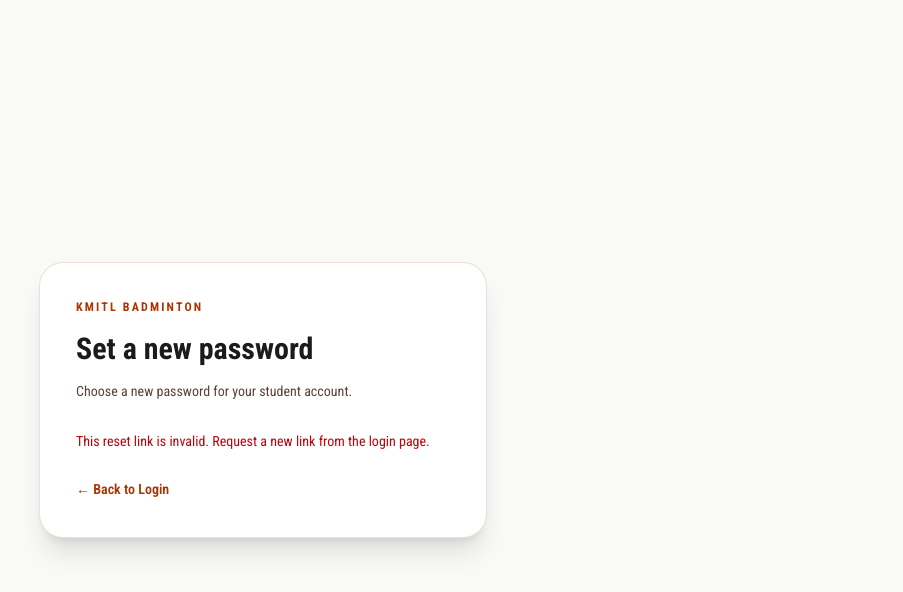
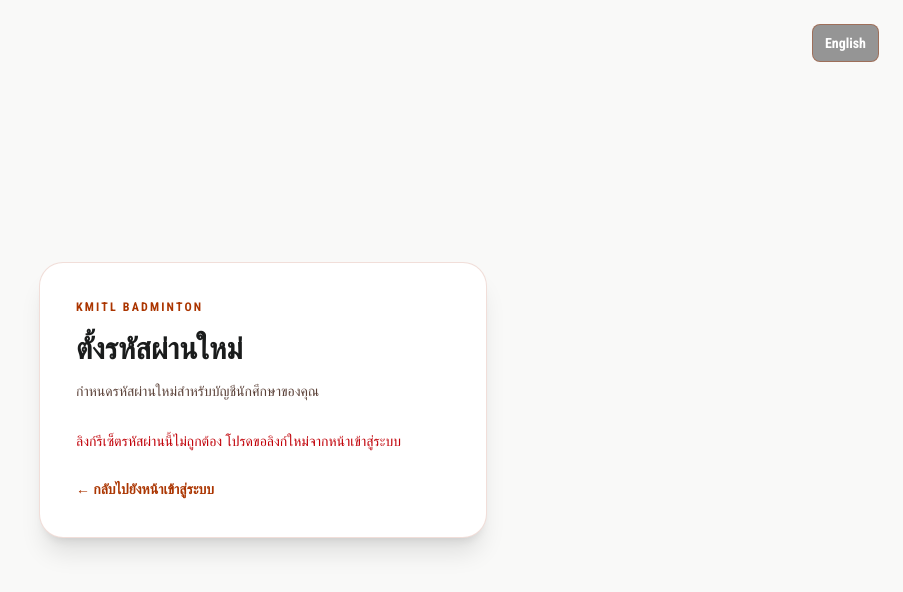
Before and after one commit to Kanaphat4539/Book-a-Badminton_Court, a Next.js app in the folder frontend/: page /reset-password in a window 1280 px wide. Shown: the top 592 px of the page, without its empty margins (377-1280 px from the left). Built offline with nearby package versions, Linux system fonts and the light colour scheme.

Commit message:
feat: integrate bilingual localization with password recovery and update booking lifecycle tests

```diff
--- a/frontend/src/app/forgot-password/page.tsx
+++ b/frontend/src/app/forgot-password/page.tsx
@@ -3,11 +3,13 @@
 import { useState } from 'react';
 import axios from 'axios';
 import api from '@/lib/api';
+import { useLocale } from '@/components/locale-provider';
+import { translate as authNewsText } from '@/lib/auth-news-messages.cjs';
 import { PasswordRecoveryShell } from '@/components/PasswordRecoveryShell';
 
-const genericMessage = 'If this email belongs to an account, a reset link will be sent. Check your inbox and spam folder.';
-
 export default function ForgotPasswordPage() {
+  const { locale } = useLocale();
+  const text = (key: string) => authNewsText(key, locale);
   const [email, setEmail] = useState('');
   const [submitting, setSubmitting] = useState(false);
   const [sent, setSent] = useState(false);
@@ -22,20 +24,20 @@ export default function ForgotPasswordPage() {
       setSent(true);
     } catch (cause) {
       setError(axios.isAxiosError(cause) && typeof cause.response?.data?.message === 'string'
-        ? cause.response.data.message : 'Could not send a reset link. Please try again.');
+        ? cause.response.data.message : text('resetLinkError'));
     } finally {
       setSubmitting(false);
     }
   }
 
   return (
-    <PasswordRecoveryShell title="Forgot password?" description="Enter the KMITL email address used for your student account.">
+    <PasswordRecoveryShell title={text('forgotPasswordTitle')} description={text('forgotPasswordDesc')}>
       {sent ? (
-        <p role="status" className="rounded-xl bg-orange-50 p-4 text-sm leading-6 text-gray-800 dark:bg-orange-950 dark:text-orange-50">{genericMessage}</p>
+        <p role="status" className="rounded-xl bg-orange-50 p-4 text-sm leading-6 text-gray-800 dark:bg-orange-950 dark:text-orange-50">{text('forgotPasswordSent')}</p>
       ) : (
         <form onSubmit={handleSubmit} className="space-y-5">
           <div>
-            <label htmlFor="recovery-email" className="mb-2 block text-sm font-semibold">KMITL email</label>
+            <label htmlFor="recovery-email" className="mb-2 block text-sm font-semibold">{text('kmitlEmailLabel')}</label>
             <input id="recovery-email" type="email" autoComplete="email" required maxLength={255}
               value={email} onChange={event => setEmail(event.target.value)}
               placeholder="name@kmitl.ac.th"
@@ -43,7 +45,7 @@ export default function ForgotPasswordPage() {
           </div>
           {error && <p role="alert" className="text-sm text-red-700 dark:text-red-300">{error}</p>}
           <button type="submit" disabled={submitting} className="w-full rounded-xl bg-primary px-4 py-3 font-bold text-white disabled:opacity-60">
-            {submitting ? 'Sending...' : 'Send reset link'}
+            {submitting ? text('sendingResetLink') : text('sendResetLink')}
           </button>
         </form>
       )}
--- a/frontend/src/app/reset-password/page.tsx
+++ b/frontend/src/app/reset-password/page.tsx
@@ -1,12 +1,24 @@
-import type { Metadata } from 'next';
+'use client';
+
+import { Suspense } from 'react';
+import { useSearchParams } from 'next/navigation';
+import { useLocale } from '@/components/locale-provider';
+import { translate as authNewsText } from '@/lib/auth-news-messages.cjs';
 import ResetPasswordForm from './reset-password-form';
 
-export const metadata: Metadata = { title: 'Reset password | KMITL Badminton', referrer: 'no-referrer' };
-
-export default async function ResetPasswordPage({ searchParams }: {
-  searchParams: Promise<{ token?: string | string[] }>;
-}) {
-  const value = (await searchParams).token;
-  const token = typeof value === 'string' ? value : '';
+function ResetPasswordContent() {
+  const searchParams = useSearchParams();
+  const token = searchParams.get('token') || '';
   return <ResetPasswordForm token={token} />;
 }
+
+export default function ResetPasswordPage() {
+  const { locale } = useLocale();
+  const _text = (key: string) => authNewsText(key, locale);
+
+  return (
+    <Suspense fallback={null}>
+      <ResetPasswordContent />
+    </Suspense>
+  );
+}
--- a/frontend/src/app/reset-password/reset-password-form.tsx
+++ b/frontend/src/app/reset-password/reset-password-form.tsx
@@ -3,9 +3,13 @@
 import { useState } from 'react';
 import axios from 'axios';
 import api from '@/lib/api';
+import { useLocale } from '@/components/locale-provider';
+import { translate as authNewsText } from '@/lib/auth-news-messages.cjs';
 import { PasswordRecoveryShell } from '@/components/PasswordRecoveryShell';
 
 export default function ResetPasswordForm({ token }: { token: string }) {
+  const { locale } = useLocale();
+  const text = (key: string) => authNewsText(key, locale);
   const [password, setPassword] = useState('');
   const [confirmation, setConfirmation] = useState('');
   const [submitting, setSubmitting] = useState(false);
@@ -16,11 +20,11 @@ export default function ResetPasswordForm({ token }: { token: string }) {
   async function handleSubmit(event: React.FormEvent) {
     event.preventDefault();
     if (password !== confirmation) {
-      setError('Passwords do not match.');
+      setError(text('passwordMismatch'));
       return;
     }
     if (new TextEncoder().encode(password).length > 72) {
-      setError('Password is too long. Use 72 bytes or fewer.');
+      setError(text('passwordTooLong'));
       return;
     }
     setSubmitting(true);
@@ -31,35 +35,35 @@ export default function ResetPasswordForm({ token }: { token: string }) {
       setDone(true);
     } catch (cause) {
       setError(axios.isAxiosError(cause) && typeof cause.response?.data?.message === 'string'
-        ? cause.response.data.message : 'Could not reset your password. Please try again.');
+        ? cause.response.data.message : text('updatePasswordFailed'));
     } finally {
       setSubmitting(false);
     }
   }
 
   return (
-    <PasswordRecoveryShell title="Set a new password" description="Choose a new password for your student account.">
+    <PasswordRecoveryShell title={text('resetPasswordTitle')} description={text('resetPasswordDesc')}>
       {done ? (
-        <p role="status" className="rounded-xl bg-orange-50 p-4 text-sm text-gray-800 dark:bg-orange-950 dark:text-orange-50">Password updated. You can now sign in.</p>
+        <p role="status" className="rounded-xl bg-orange-50 p-4 text-sm text-gray-800 dark:bg-orange-950 dark:text-orange-50">{text('resetPasswordDone')}</p>
       ) : !validLink ? (
-        <p role="alert" className="text-sm text-red-700 dark:text-red-300">This reset link is invalid. Request a new link from the login page.</p>
+        <p role="alert" className="text-sm text-red-700 dark:text-red-300">{text('resetPasswordInvalidLink')}</p>
       ) : (
         <form onSubmit={handleSubmit} className="space-y-5">
           <div>
-            <label htmlFor="new-password" className="mb-2 block text-sm font-semibold">New password</label>
+            <label htmlFor="new-password" className="mb-2 block text-sm font-semibold">{text('newPasswordLabel')}</label>
             <input id="new-password" type="password" autoComplete="new-password" required minLength={8} maxLength={72}
               value={password} onChange={event => setPassword(event.target.value)}
               className="w-full rounded-xl border border-outline-variant bg-white px-4 py-3 text-gray-900 outline-none focus:border-primary focus:ring-2 focus:ring-primary/20 dark:border-orange-900 dark:bg-[#140900] dark:text-orange-50" />
           </div>
           <div>
-            <label htmlFor="confirm-password" className="mb-2 block text-sm font-semibold">Confirm password</label>
+            <label htmlFor="confirm-password" className="mb-2 block text-sm font-semibold">{text('confirmPasswordLabel')}</label>
             <input id="confirm-password" type="password" autoComplete="new-password" required minLength={8} maxLength={72}
               value={confirmation} onChange={event => setConfirmation(event.target.value)}
               className="w-full rounded-xl border border-outline-variant bg-white px-4 py-3 text-gray-900 outline-none focus:border-primary focus:ring-2 focus:ring-primary/20 dark:border-orange-900 dark:bg-[#140900] dark:text-orange-50" />
           </div>
           {error && <p role="alert" className="text-sm text-red-700 dark:text-red-300">{error}</p>}
           <button type="submit" disabled={submitting} className="w-full rounded-xl bg-primary px-4 py-3 font-bold text-white disabled:opacity-60">
-            {submitting ? 'Updating...' : 'Update password'}
+            {submitting ? text('updatingPassword') : text('updatePassword')}
           </button>
         </form>
       )}
--- a/frontend/src/components/PasswordRecoveryShell.tsx
+++ b/frontend/src/components/PasswordRecoveryShell.tsx
@@ -1,18 +1,36 @@
+'use client';
+
 import Link from 'next/link';
+import { useLocale } from '@/components/locale-provider';
+import { translate as authNewsText } from '@/lib/auth-news-messages.cjs';
 
 export function PasswordRecoveryShell({ title, description, children }: {
   title: string;
   description: string;
   children: React.ReactNode;
 }) {
+  const { locale, setLocale } = useLocale();
+  const text = (key: string) => authNewsText(key, locale);
+
   return (
-    <main className="min-h-screen flex items-center justify-center bg-surface px-5 py-12 text-on-surface dark:bg-[#140e0b]">
+    <main className="min-h-screen flex items-center justify-center bg-surface px-5 py-12 text-on-surface dark:bg-[#140e0b] relative">
+      <div className="absolute top-6 right-6 z-10">
+        <button
+          type="button"
+          aria-label={locale === 'th' ? 'Switch language to English' : 'เปลี่ยนภาษาเป็นไทย'}
+          aria-pressed={locale === 'en'}
+          onClick={() => setLocale(locale === 'th' ? 'en' : 'th')}
+          className="rounded-lg border border-primary/40 bg-black/40 px-3 py-2 text-sm font-bold text-white hover:bg-black/60 focus-visible:outline-2 focus-visible:outline-offset-2 focus-visible:outline-primary"
+        >
+          {locale === 'th' ? 'English' : 'ไทย'}
+        </button>
+      </div>
       <section className="w-full max-w-md rounded-3xl border border-outline-variant/50 bg-white p-7 shadow-xl dark:border-[#ff6b00]/20 dark:bg-[#241911] sm:p-9">
         <p className="text-xs font-bold uppercase tracking-[0.18em] text-primary">KMITL BADMINTON</p>
         <h1 className="mt-4 text-3xl font-bold">{title}</h1>
         <p className="mt-3 text-sm leading-6 text-on-surface-variant dark:text-orange-100/70">{description}</p>
         <div className="mt-7">{children}</div>
-        <Link href="/login" className="mt-7 inline-flex text-sm font-semibold text-primary hover:underline">← Back to Login</Link>
+        <Link href="/login" className="mt-7 inline-flex text-sm font-semibold text-primary hover:underline">{text('backToLogin')}</Link>
       </section>
     </main>
   );
--- a/frontend/src/lib/auth-news-messages.cjs
+++ b/frontend/src/lib/auth-news-messages.cjs
@@ -3,11 +3,15 @@ const messages = {
     backHome: 'Back to home', usernameLabel: 'Username / Email', passwordLabel: 'Password', usernamePlaceholder: 'Enter your username or email', passwordPlaceholder: 'Enter your password', forgotPassword: 'Forgot password?', loginLoading: 'Logging in…', loginSubmit: 'Log in', loginSuccess: 'Login successful', loginFailed: 'Login failed. Please check your details and try again.', signupPrompt: "Don't have an account?", signupLink: 'Sign up', loginPrompt: 'Already have an account?', loginLink: 'Log in',
     registerPrompt: 'Create your account', studentIdLabel: 'Student ID', studentIdPlaceholder: 'Enter your student ID', emailLabel: 'Email', emailPlaceholder: 'Enter your email address', nameLabel: 'Full name', namePlaceholder: 'Enter your full name', phoneLabel: 'Phone number', phonePlaceholder: 'Enter your phone number', majorLabel: 'Major', majorPlaceholder: 'Enter your major', yearLabel: 'Year of study', selectYear: 'Select your year', yearOne: 'Year 1', yearTwo: 'Year 2', yearThree: 'Year 3', yearFour: 'Year 4', yearFive: 'Year 5 or above', credentialHeading: 'Account details', usernameRegLabel: 'Username', usernameRegPlaceholder: 'Choose a username', passwordRegLabel: 'Password', passwordRegPlaceholder: 'Create a password', registering: 'Creating account…', registerSubmit: 'Create account', registerSuccess: 'Account created successfully', registerFailed: 'Registration failed. Please review your details and try again.',
     newsHeading: 'Latest news', newsIntro: 'Updates and announcements from KMITL Badminton', newsNew: 'New', newsTermsTitle: 'Terms of use revision', newsTermsBody: 'The Terms of Use for KMITL athletes are scheduled for revision on July 27, 2026. The date and content may change. The revision includes court cancellation policies.', newsStatsTitle: 'New player statistics', newsStatsBody: 'A new statistics panel is available on the dashboard. See your playing hours, most-visited courts, and more.', courtBooking: 'Court booking', dashboardUpdate: 'Dashboard update',
+    forgotPasswordTitle: 'Forgot password?', forgotPasswordDesc: 'Enter the KMITL email address used for your student account.', forgotPasswordSent: 'If this email belongs to an account, a reset link will be sent. Check your inbox and spam folder.', kmitlEmailLabel: 'KMITL email', emailPlaceholderKmitl: 'name@kmitl.ac.th', sendResetLink: 'Send reset link', sendingResetLink: 'Sending...', resetLinkError: 'Could not send a reset link. Please try again.', backToLogin: '← Back to Login',
+    resetPasswordTitle: 'Set a new password', resetPasswordDesc: 'Choose a new password for your student account.', resetPasswordDone: 'Password updated. You can now sign in.', resetPasswordInvalidLink: 'This reset link is invalid. Request a new link from the login page.', newPasswordLabel: 'New password', confirmPasswordLabel: 'Confirm password', passwordMismatch: 'Passwords do not match.', passwordTooLong: 'Password is too long. Use 72 bytes or fewer.', updatePassword: 'Update password', updatingPassword: 'Updating...', updatePasswordFailed: 'Could not reset your password. Please try again.',
   },
   th: {
     backHome: 'กลับหน้าแรก', usernameLabel: 'ชื่อผู้ใช้ / อีเมล', passwordLabel: 'รหัสผ่าน', usernamePlaceholder: 'กรอกชื่อผู้ใช้หรืออีเมล', passwordPlaceholder: 'กรอกรหัสผ่าน', forgotPassword: 'ลืมรหัสผ่าน?', loginLoading: 'กำลังเข้าสู่ระบบ…', loginSubmit: 'เข้าสู่ระบบ', loginSuccess: 'เข้าสู่ระบบสำเร็จ', loginFailed: 'เข้าสู่ระบบไม่สำเร็จ โปรดตรวจสอบข้อมูลแล้วลองอีกครั้ง', signupPrompt: 'ยังไม่มีบัญชีใช่ไหม?', signupLink: 'สมัครสมาชิก', loginPrompt: 'มีบัญชีอยู่แล้วใช่ไหม?', loginLink: 'เข้าสู่ระบบ',
     registerPrompt: 'สร้างบัญชีผู้ใช้', studentIdLabel: 'รหัสนักศึกษา', studentIdPlaceholder: 'กรอกรหัสนักศึกษา', emailLabel: 'อีเมล', emailPlaceholder: 'กรอกที่อยู่อีเมล', nameLabel: 'ชื่อ-นามสกุล', namePlaceholder: 'กรอกชื่อและนามสกุล', phoneLabel: 'เบอร์โทรศัพท์', phonePlaceholder: 'กรอกหมายเลขโทรศัพท์', majorLabel: 'สาขาวิชา', majorPlaceholder: 'กรอกสาขาวิชา', yearLabel: 'ชั้นปี', selectYear: 'เลือกชั้นปี', yearOne: 'ชั้นปีที่ 1', yearTwo: 'ชั้นปีที่ 2', yearThree: 'ชั้นปีที่ 3', yearFour: 'ชั้นปีที่ 4', yearFive: 'ชั้นปีที่ 5 ขึ้นไป', credentialHeading: 'ข้อมูลบัญชี', usernameRegLabel: 'ชื่อผู้ใช้', usernameRegPlaceholder: 'ตั้งชื่อผู้ใช้', passwordRegLabel: 'รหัสผ่าน', passwordRegPlaceholder: 'ตั้งรหัสผ่าน', registering: 'กำลังสร้างบัญชี…', registerSubmit: 'สร้างบัญชี', registerSuccess: 'สร้างบัญชีสำเร็จ', registerFailed: 'ลงทะเบียนไม่สำเร็จ โปรดตรวจสอบข้อมูลแล้วลองอีกครั้ง',
     newsHeading: 'ข่าวสารล่าสุด', newsIntro: 'ข่าวอัปเดตและประกาศจากแบดมินตัน สจล.', newsNew: 'ใหม่', newsTermsTitle: 'ปรับปรุงข้อกำหนดการใช้งาน', newsTermsBody: 'กำหนดปรับปรุงข้อกำหนดการใช้งานสำหรับนักกีฬา สจล. ในวันที่ 27 กรกฎาคม 2026 วันและเนื้อหาอาจมีการเปลี่ยนแปลง โดยมีรายละเอียดเกี่ยวกับนโยบายการยกเลิกสนาม', newsStatsTitle: 'เพิ่มสถิติการเล่น', newsStatsBody: 'เพิ่มแผงสถิติใหม่ในแดชบอร์ด เพื่อดูจำนวนชั่วโมงที่เล่น สนามที่เข้าใช้บ่อย และข้อมูลอื่น ๆ', courtBooking: 'การจองสนาม', dashboardUpdate: 'อัปเดตแดชบอร์ด',
+    forgotPasswordTitle: 'ลืมรหัสผ่าน?', forgotPasswordDesc: 'กรอกที่อยู่อีเมล KMITL ที่ใช้กับบัญชีนักศึกษาของคุณ', forgotPasswordSent: 'หากอีเมลนี้มีอยู่ในระบบ ลิงก์สำหรับตั้งรหัสผ่านใหม่จะถูกส่งไป โปรดตรวจสอบในกล่องจดหมายและโฟลเดอร์สแปม', kmitlEmailLabel: 'อีเมล KMITL', emailPlaceholderKmitl: 'name@kmitl.ac.th', sendResetLink: 'ส่งลิงก์ตั้งรหัสผ่านใหม่', sendingResetLink: 'กำลังส่ง...', resetLinkError: 'ไม่สามารถส่งลิงก์ได้ โปรดลองอีกครั้ง', backToLogin: '← กลับไปยังหน้าเข้าสู่ระบบ',
+    resetPasswordTitle: 'ตั้งรหัสผ่านใหม่', resetPasswordDesc: 'กำหนดรหัสผ่านใหม่สำหรับบัญชีนักศึกษาของคุณ', resetPasswordDone: 'อัปเดตรหัสผ่านเรียบร้อยแล้ว คุณสามารถเข้าสู่ระบบได้แล้ว', resetPasswordInvalidLink: 'ลิงก์รีเซ็ตรหัสผ่านนี้ไม่ถูกต้อง โปรดขอลิงก์ใหม่จากหน้าเข้าสู่ระบบ', newPasswordLabel: 'รหัสผ่านใหม่', confirmPasswordLabel: 'ยืนยันรหัสผ่าน', passwordMismatch: 'รหัสผ่านไม่ตรงกัน', passwordTooLong: 'รหัสผ่านยาวเกินไป โปรดใช้ไม่เกิน 72 ตัวอักษร', updatePassword: 'อัปเดตรหัสผ่าน', updatingPassword: 'กำลังอัปเดต...', updatePasswordFailed: 'ไม่สามารถรีเซ็ตรหัสผ่านได้ โปรดลองอีกครั้ง',
   },
 };
 
```
Also changed, not shown: 2 other files (tests, documents, lock files or other folders).
